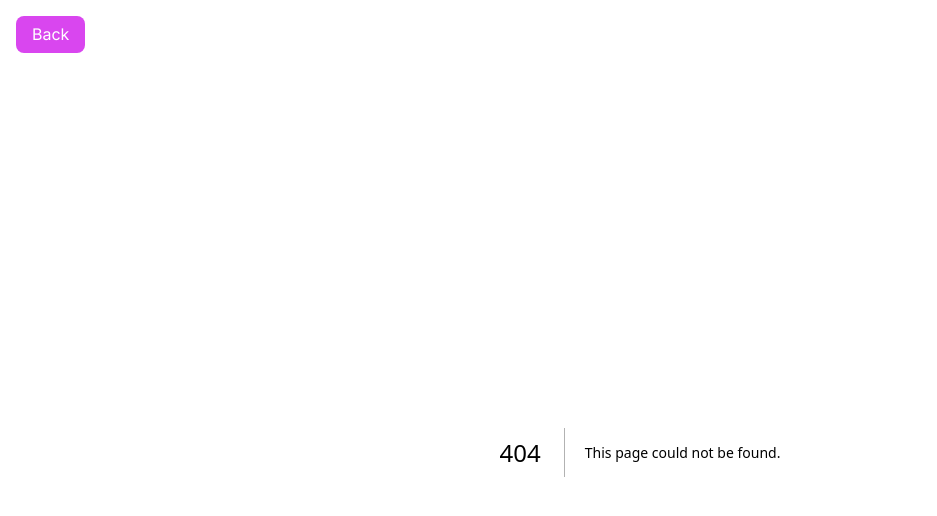
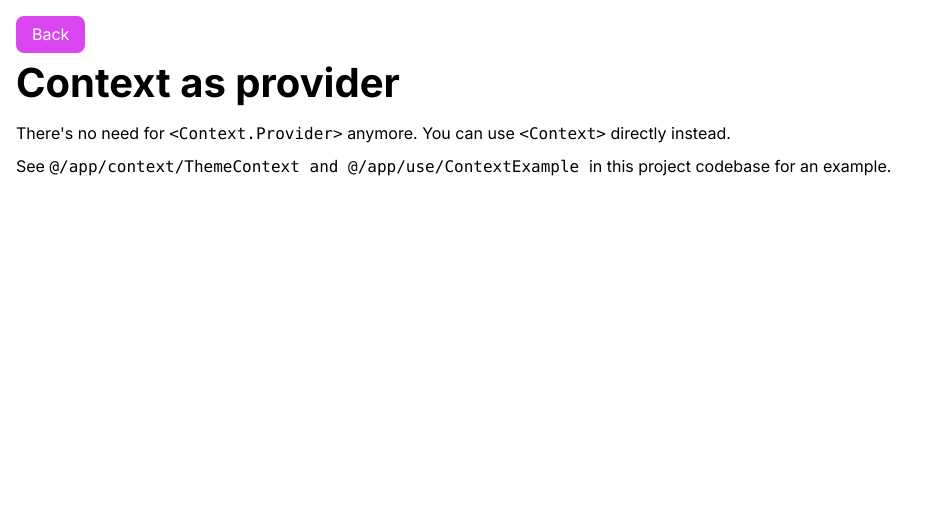
Before and after one commit to emanuelefavero/react-19, a Next.js app: page /context-as-provider in a window 1280 px wide. Before the commit this address had no page. Shown: the top 516 px of the page, without its empty margins (0-937 px from the left). Built offline with nearby package versions, Linux system fonts and the light colour scheme.

Commit message:
add /context-as-provider

```diff
--- /dev/null
+++ b/app/context-as-provider/page.js
@@ -0,0 +1,23 @@
+import React from 'react'
+
+export default function Page() {
+  return (
+    <>
+      <h1 className='mb-2'>Context as provider</h1>
+
+      <p className='mb-2'>
+        There's no need for <code>{'<Context.Provider>'}</code> anymore. You can
+        use <code>{'<Context>'}</code> directly instead.
+      </p>
+
+      <p>
+        See{' '}
+        <code>
+          {'@/app/context/ThemeContext'} and{' '}
+          <code>{'@/app/use/ContextExample'}</code>{' '}
+        </code>
+        in this project codebase for an example.
+      </p>
+    </>
+  )
+}
--- a/app/page.js
+++ b/app/page.js
@@ -34,6 +34,9 @@ export default function Home() {
           <li>
             <Link href='/preloading-resources'>Preloading Resources</Link>
           </li>
+          <li>
+            <Link href='/context-as-provider'>Context as provider</Link>
+          </li>
         </ul>
       </nav>
     </>
```
